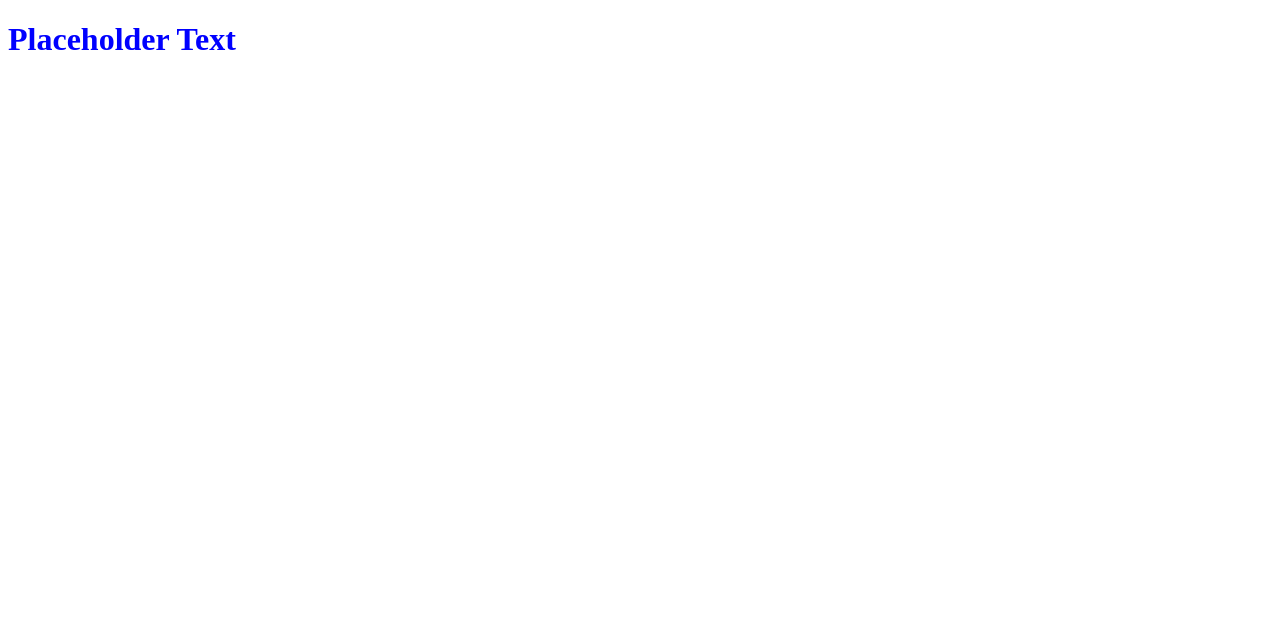
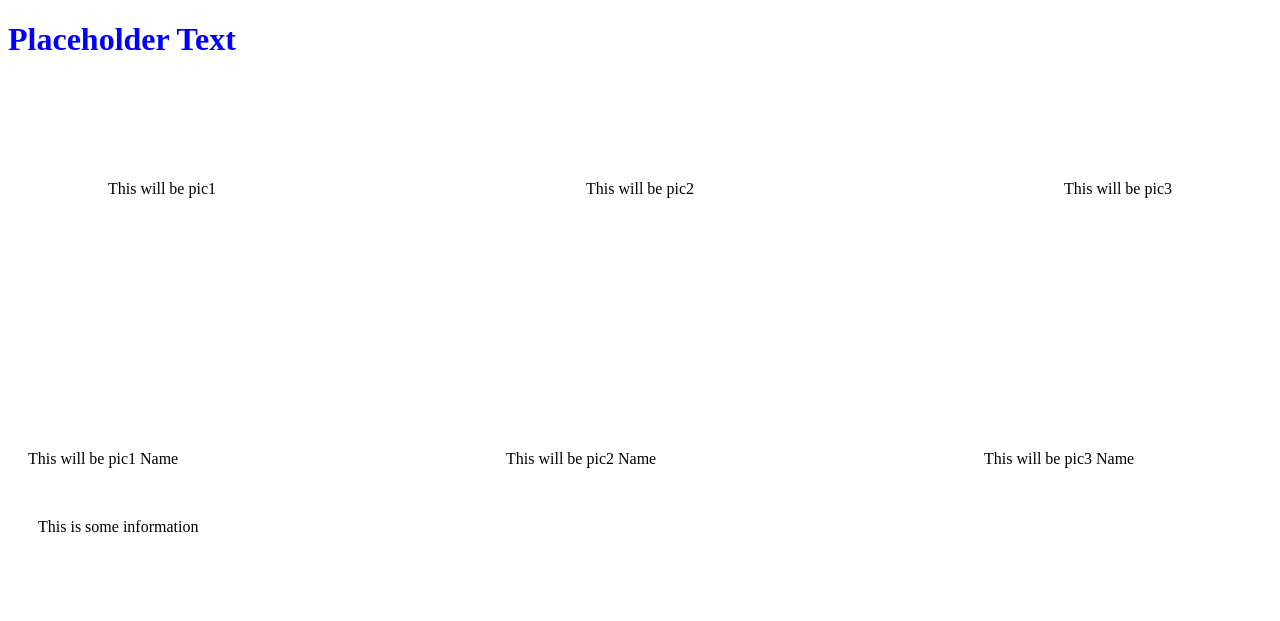
Before and after one commit to ebaybasics/projectWebsite, a plain HTML site: page index.html in a window 1280 px wide. Drawn offline with Linux system fonts and the light colour scheme.

Commit message:
Adjust div elements using CSS and display:flex

```diff
--- a/index.html
+++ b/index.html
@@ -12,42 +12,45 @@
 <body>
     <h1 class="title">Placeholder Text</h1>
     <div class="mainWindow">
+        <div class="cardWindow">
             <!-- 3 info Cards, side by side  -->
             <div class="card card1">
                 <!-- Each card has a picture which tells what the card represents -->
                 <div class="descriptivePic pic1">
-
+                    This will be pic1
                 </div>
                 <!-- Each card will have a name -->
                 <div class="picName picName1">
+                    This will be pic1 Name
 
                 </div>
             </div>
             <div class="card card2">
                 <div class="descriptivePic pic2">
-
+                    This will be pic2
                 </div>
                 <div class="picName picName2">
-
+                    This will be pic2 Name
                 </div>
 
             </div>
             <div class="card card3">
                 <div class="descriptivePic pic3">
-
+                    This will be pic3
                 </div>
                 <div class="picName picName3">
+                    This will be pic3 Name
+                </div>
 
             </div>
 
         </div>
             <!-- When card is clicked, the text for that card will be displayed here -->
             <div class="infoBox">
-
+                This is some information
+            </div>
     </div>
 
-
-    </div>
     <script src="./script.js"></script>
 </body>
 
--- a/style.css
+++ b/style.css
@@ -2,18 +2,42 @@
     color: blue;
 }
 
+.cardWindow {
+    display: flex;
+    align-items: flex-start;
+    justify-content: space-between;
+    min-height: 200px;
+    align-self: center;
+}
+
+/* .cardWindow :first-child {
+    align-self: center;
+} */
+/*
+.mainWindow {
+    display: flex;
+} */
 .card {
+
 
 }
 
+
 .descriptivePic {
+    min-height: 150px;
+    padding: 100px;
+}
 
+.mainWindow {
+    display: block;
 }
 
 .picName {
+    margin: 20px;
 
 }
 
 .infoBox {
-
+    margin: 30px;
+    min-height: 100px;
 }
```
Lines whose indentation alone changed are shown as unchanged.
